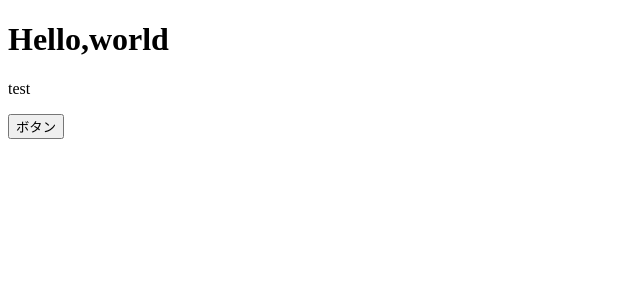
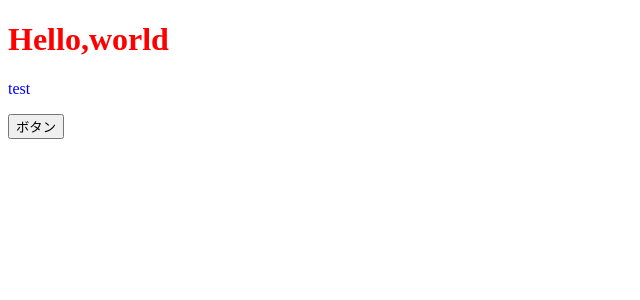
Before and after one commit to powerninja/my-app, a React (Create React App) app: page / in a window 1280 px wide. Shown: the top 300 px of the page, without its empty margins (0-640 px from the left). Built offline with nearby package versions, Linux system fonts and the light colour scheme.

Commit message:
css記載方法

```diff
--- a/src/App.jsx
+++ b/src/App.jsx
@@ -3,11 +3,16 @@
     alert("ボタンが押されました");
   };
 
+  const contentStyle = {
+    color: "blue",
+    fontsize: "20px",
+  };
+
   return (
     <>
       {console.log("test")}
-      <h1>Hello,world</h1>
-      <p>test</p>
+      <h1 style={{ color: "red" }}>Hello,world</h1>
+      <p style={contentStyle}>test</p>
       <button onClick={onClickButton}>ボタン</button>
     </>
   );
```
